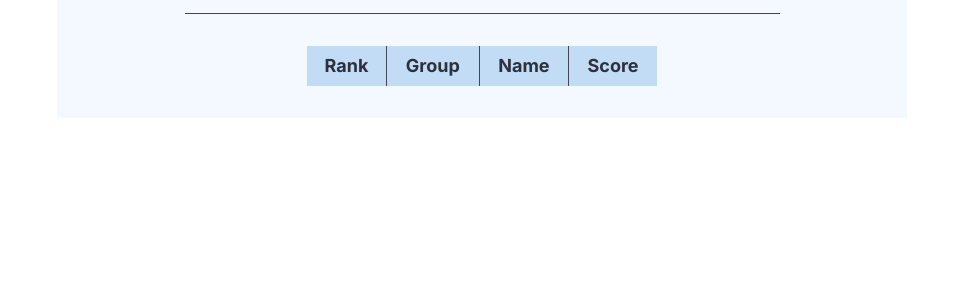
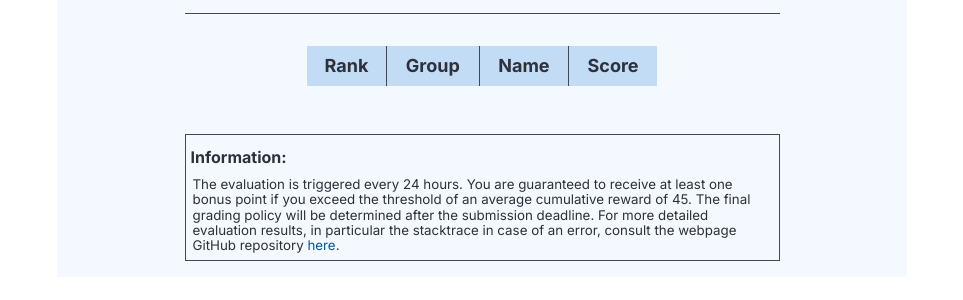
Before and after one commit to RLLBC-class-at-DSME/RLLBC-class-at-DSME.github.io, a plain HTML site: page best.html in a window 1280 px wide. Shown: the part 398-698 px from the top of the page, without its empty margins (158-1121 px from the left). Drawn offline with Linux system fonts and the light colour scheme.

Commit message:
Added Infobox

```diff
--- a/best.html
+++ b/best.html
@@ -65,6 +65,13 @@
                 </table>
             </div>
           </div>
+          <div class="info-container">
+            <h4 class="subtitle-text">Information:</h4>
+            <p id=evaluation class="footer-text">
+              The evaluation is triggered every 24 hours. You are guaranteed to receive at least one bonus point if you exceed the threshold of an average cumulative reward of 45. The final grading policy will be determined after the submission deadline. For more detailed evaluation results, in particular the stacktrace in case of an error, consult the webpage GitHub repository
+              <a href="https://github.com/RLLBC-class-at-DSME/RLLBC-class-at-DSME.github.io/blob/main/eval_latest.json" class="link-left">here</a>.
+            </p>
+          </div>
         </div>
       </div>
     </div>
```
Also changed, not shown: index.html (+1 -1 lines).
